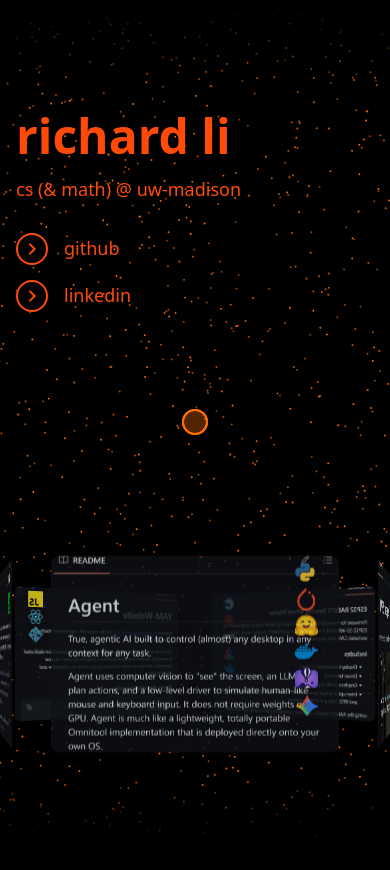
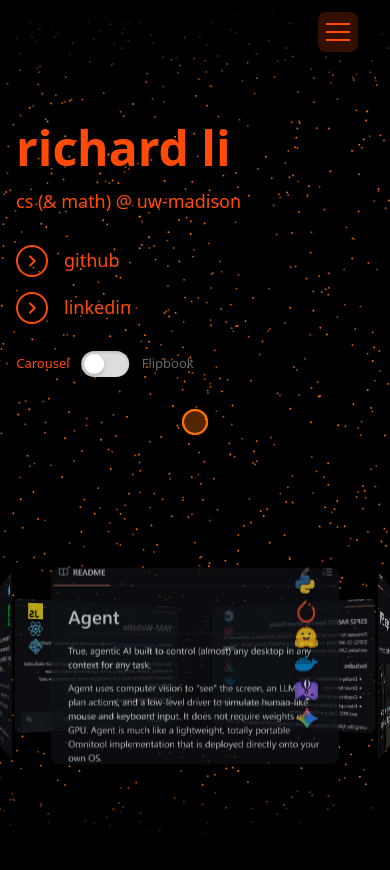
Before and after one commit to li21rich/dev-website, a React (Vite) app: page / in a window 390 px wide. Shown: the top 870 px of the page. Built offline with nearby package versions, Linux system fonts and the light colour scheme.

Commit message:
added new projects panel carousel mode - flipbook

```diff
--- a/src/components/Navbar.tsx
+++ b/src/components/Navbar.tsx
@@ -1,5 +1,6 @@
 import React, { useState } from "react";
 import { Link } from "react-router-dom";
+
 export interface NavLinkItem {
   id: string;
   title: string;
@@ -9,7 +10,7 @@ export interface NavLinkItem {
 interface NavbarProps {
   links: NavLinkItem[];
   sticky?: boolean;
-  offsetY?: number; // for scroll offsets if needed
+  offsetY?: number;
 }
 
 const Navbar: React.FC<NavbarProps> = ({
@@ -31,7 +32,6 @@ const Navbar: React.FC<NavbarProps> = ({
         sticky ? "sticky top-0 z-50" : ""
       } bg-gradient-to-b from-black/100 to-black/0`}
     >
-
       {/* Desktop Menu */}
       <ul className="hidden sm:flex items-center flex-1 justify-end gap-8">
         {links.map((nav) => (
@@ -39,7 +39,7 @@ const Navbar: React.FC<NavbarProps> = ({
             <Link
               to={nav.to}
               onClick={handleScrollToTop}
-              className={`font-poppins text-primary-reddish text-sm lg:text-lg`}
+              className={`font-poppins text-primary-reddish text-sm lg:text-lg hover:opacity-80 transition-opacity`}
             >
               {nav.title}
             </Link>
@@ -48,25 +48,42 @@ const Navbar: React.FC<NavbarProps> = ({
       </ul>
 
       {/* Mobile Menu */}
-      <div className="sm:hidden flex items-center">
+      <div className="sm:hidden flex flex-1 justify-end items-center">
+        {/* Hamburger Button */}
         <button
-          className="w-7 h-7"
           onClick={() => setToggle((prev) => !prev)}
+          className="w-10 h-10 flex flex-col justify-center items-center gap-1.5 bg-primary-reddish/20 rounded-lg backdrop-blur-sm z-50"
+          aria-label="Toggle menu"
         >
-          {toggle ? "✕" : "☰"} {/* simple hamburger / close */}
+          <span
+            className={`w-6 h-0.5 bg-primary-reddish transition-transform duration-300 ${
+              toggle ? "rotate-45 translate-y-2" : ""
+            }`}
+          />
+          <span
+            className={`w-6 h-0.5 bg-primary-reddish transition-opacity duration-300 ${
+              toggle ? "opacity-0" : ""
+            }`}
+          />
+          <span
+            className={`w-6 h-0.5 bg-primary-reddish transition-transform duration-300 ${
+              toggle ? "-rotate-45 -translate-y-2" : ""
+            }`}
+          />
         </button>
 
+        {/* Mobile Menu Dropdown */}
         <div
           className={`${
             toggle ? "flex" : "hidden"
-          } absolute top-16 right-4 p-4 bg-black-gradient rounded-xl flex-col gap-4 z-20`}
+          } absolute top-16 right-4 p-6 bg-gray-900/95 rounded-lg flex-col gap-4 min-w-[200px] backdrop-blur-sm`}
         >
           {links.map((nav) => (
             <Link
               key={nav.id}
               to={nav.to}
               onClick={handleScrollToTop}
-              className={`font-poppins text-white text-base`}
+              className={`font-poppins text-primary-reddish text-base hover:opacity-80 transition-opacity`}
             >
               {nav.title}
             </Link>
--- a/src/components/PanelCarousel.tsx
+++ b/src/components/PanelCarousel.tsx
@@ -29,6 +29,7 @@ const PanelCarousel: React.FC<PanelCarouselProps> = ({
   const [isDragging, setIsDragging] = useState(false);
   const [hoveredIndex, setHoveredIndex] = useState<number | null>(null);
   const [isMobile, setIsMobile] = useState(false);
+  const [isFlattened, setIsFlattened] = useState(false);
 
   const startX = useRef(0);
   const lastX = useRef(0);
@@ -48,7 +49,8 @@ const PanelCarousel: React.FC<PanelCarouselProps> = ({
   }, []);
 
   // Responsive sizing
-  const responsiveRadius = isMobile ? Math.min(radius * 0.6, 200) : radius;
+  const baseRadius = isMobile ? Math.min(radius * 0.6, 200) : radius;
+  const responsiveRadius = isFlattened ? baseRadius * .6 : baseRadius;
   const responsivePanelWidth = isMobile ? Math.min(panelWidth * 0.7, 220) : panelWidth;
   const responsivePanelHeight = isMobile ? Math.min(panelHeight * 0.7, 150) : panelHeight;
 
@@ -161,7 +163,77 @@ const PanelCarousel: React.FC<PanelCarouselProps> = ({
     console.log("Navigating to:", link);
   };
 
+  // --- Toggle Button Handler ---
+  const toggleFlatten = () => {
+    setIsFlattened(!isFlattened);
+  };
+
   return (
+    <div style={{ position: "relative", width: "100%" }}>
+      {/* Toggle Switch */}
+      <div
+        style={{
+          position: "absolute",
+          top: isMobile ? "-190px" : "-170px",
+          left: isMobile ? "105px" : "245px",
+          transform: "translateX(-50%)",
+          zIndex: 1000,
+          display: "flex",
+          alignItems: "center",
+          gap: "12px",
+          pointerEvents: "auto",
+        }}
+      >
+        <span
+          style={{
+            fontSize: isMobile ? "13px" : "15px",
+            fontWeight: "500",
+            color: isFlattened ? "#666" : "#FF4A08",
+            transition: "color 0.3s ease",
+          }}
+        >
+          Carousel
+        </span>
+        <button
+          onClick={toggleFlatten}
+          style={{
+            position: "relative",
+            width: isMobile ? "48px" : "56px",
+            height: isMobile ? "26px" : "30px",
+            backgroundColor: isFlattened ? "#FF4A08" : "#ddd",
+            borderRadius: "15px",
+            border: "none",
+            cursor: "pointer",
+            transition: "background-color 0.3s ease",
+            boxShadow: "inset 0 1px 3px rgba(0, 0, 0, 0.2)",
+          }}
+        >
+          <div
+            style={{
+              position: "absolute",
+              top: "3px",
+              left: isFlattened ? (isMobile ? "25px" : "29px") : "3px",
+              width: isMobile ? "20px" : "24px",
+              height: isMobile ? "20px" : "24px",
+              backgroundColor: "white",
+              borderRadius: "50%",
+              transition: "left 0.3s ease",
+              boxShadow: "0 2px 4px rgba(0, 0, 0, 0.2)",
+            }}
+          />
+        </button>
+        <span
+          style={{
+            fontSize: isMobile ? "13px" : "15px",
+            fontWeight: "500",
+            color: isFlattened ? "#FF4A08" : "#666",
+            transition: "color 0.3s ease",
+          }}
+        >
+          Flipbook
+        </span>
+      </div>
+
       <div
         ref={containerRef}
         className={className}
@@ -198,6 +270,7 @@ const PanelCarousel: React.FC<PanelCarouselProps> = ({
           {panels.map((panel, index) => {
             const angle = (360 / panels.length) * index;
             const isHovered = hoveredIndex === index;
+            const panelRotation = isFlattened ? -90 : 0;
 
             return (
               <a
@@ -216,12 +289,12 @@ const PanelCarousel: React.FC<PanelCarouselProps> = ({
                   left: "50%",
                   top: "50%",
                   transformStyle: "preserve-3d",
-                transform: `translate(-50%, -50%) rotateY(${angle}deg) translateZ(${responsiveRadius}px)`,
+                  transform: `translate(-50%, -50%) rotateY(${angle}deg) translateZ(${responsiveRadius}px) rotateY(${panelRotation}deg)`,
                   borderRadius: isMobile ? 6 : 10,
                   display: "block",
                   backfaceVisibility: "visible",
                   cursor: "pointer",
-                transition: "box-shadow 0.2s ease",
+                  transition: "transform 0.6s ease-in-out, box-shadow 0.2s ease",
                   pointerEvents: "auto",
                   backgroundColor: "rgba(255,255,255,0.01)",
                 }}
@@ -239,7 +312,7 @@ const PanelCarousel: React.FC<PanelCarouselProps> = ({
                     alignItems: "flex-start",
                     borderRadius: isMobile ? 6 : 10,
                     pointerEvents: "none",
-                  opacity: isHovered ? 1 : 0.79,
+                    opacity: isHovered ? 1 : 0.73,
                     transition: "opacity 0.2s ease",
                   }}
                 >
@@ -276,6 +349,7 @@ const PanelCarousel: React.FC<PanelCarouselProps> = ({
           })}
         </div>
       </div>
+    </div>
   );
 };
 
--- /dev/null
+++ b/src/constants/DivConstants.tsx
@@ -0,0 +1,60 @@
+// Project images
+import NWFImg from "../assets/nwfstrategies.png";
+import AgentImg from "../assets/agent.png";
+import ESP32Img from "../assets/esp32.png";
+import YAMImg from "../assets/yam.png";
+import TwitterScrapeImg from "../assets/twitterscrape.png";
+
+// Tech stack icons
+import PythonSvg from "../assets/python.svg";
+import PyTorchSvg from "../assets/pytorch.svg";
+import FlySvg from "../assets/fly.svg";
+import DockerSvg from "../assets/docker.svg";
+import GeminiSvg from "../assets/gemini.svg";
+import HuggingFaceSvg from "../assets/huggingface.svg";
+import VercelSvg from "../assets/vercel.svg";
+import TailwindSvg from "../assets/tailwind.svg";
+import TypescriptSvg from "../assets/typescript.svg";
+import ReactSvg from "../assets/react.svg";
+import ViteSvg from "../assets/vite.svg";
+import ESPIDFSvg from "../assets/espidf.svg";
+import CSvg from "../assets/c.svg";
+import FreeRTOSSvg from "../assets/freertos.svg";
+import CMakeSvg from "../assets/CMake.svg";
+import NetlifySvg from "../assets/netlify.svg";
+import JSSvg from "../assets/js.svg";
+import SeleniumSvg from "../assets/selenium.svg";
+
+export interface ProjectPanel {
+  image: string;
+  link: string;
+  stack?: string[];
+}
+
+export const PORTFOLIO_PROJECTS: ProjectPanel[] = [
+  {
+    image: AgentImg,
+    link: "/agent",
+    stack: [PythonSvg, PyTorchSvg, HuggingFaceSvg, DockerSvg, FlySvg, GeminiSvg]
+  },
+  {
+    image: NWFImg,
+    link: "https://nwfstrategies.com",
+    stack: [TypescriptSvg, ReactSvg, ViteSvg, TailwindSvg, VercelSvg]
+  },
+  {
+    image: ESP32Img,
+    link: "https://drive.google.com/drive/folders/1bsd-UsG1Ua-wUnwbUodg4tPk-yWUh7ul?usp=sharing",
+    stack: [CSvg, ESPIDFSvg, FreeRTOSSvg, CMakeSvg, DockerSvg]
+  },
+  {
+    image: YAMImg,
+    link: "https://www.youthartmovement.org",
+    stack: [JSSvg, ReactSvg, NetlifySvg]
+  },
+  {
+    image: TwitterScrapeImg,
+    link: "https://github.com/li21rich/twitterscrape",
+    stack: [PythonSvg, SeleniumSvg]
+  },
+];
--- a/src/index.css
+++ b/src/index.css
@@ -2,7 +2,7 @@
 @import "tailwindcss";
 
 @theme {
-  --breakpoint-sm: 650px;
+  --breakpoint-sm: 640px;
   --breakpoint-md: 768px;
   --breakpoint-mm: 888px;
   --breakpoint-lg: 1024px;
--- a/src/pages/Home.tsx
+++ b/src/pages/Home.tsx
@@ -4,57 +4,7 @@ import FadeIn from "../components/FadeIn";
 import PanelCarousel from "../components/PanelCarousel";
 import SlideIn from "../components/SlideIn";
 import ReactiveNodeBackground from "../components/ReactiveNodeBackground";
-import NWFImg from "../assets/nwfstrategies.png";
-import AgentImg from "../assets/agent.png";
-import ESP32Img from "../assets/esp32.png";
-import YAMImg from "../assets/yam.png";
-import TwitterScrapeImg from "../assets/twitterscrape.png";
-import PythonSvg from "../assets/python.svg";
-import PyTorchSvg from "../assets/pytorch.svg";
-import FlySvg from "../assets/fly.svg";
-import DockerSvg from "../assets/docker.svg";
-import GeminiSvg from "../assets/gemini.svg";
-import HuggingFaceSvg from "../assets/huggingface.svg";
-import VercelSvg from "../assets/vercel.svg";
-import TailwindSvg from "../assets/tailwind.svg";
-import TypescriptSvg from "../assets/typescript.svg";
-import ReactSvg from "../assets/react.svg";
-import ViteSvg from "../assets/vite.svg";
-import ESPIDFSvg from "../assets/espidf.svg";
-import CSvg from "../assets/c.svg";
-import FreeRTOSSvg from "../assets/freertos.svg";
-import CMakeSvg from "../assets/CMake.svg";
-import NetlifySvg from "../assets/netlify.svg";
-import JSSvg from "../assets/js.svg";
-import SeleniumSvg from "../assets/selenium.svg";
-
-const panels = [
-  {
-    image: AgentImg,
-    link: "/agent",
-    stack: [PythonSvg, PyTorchSvg, HuggingFaceSvg, DockerSvg, FlySvg, GeminiSvg]
-  },
-  {
-    image: NWFImg,
-    link: "https://nwfstrategies.com",
-    stack: [TypescriptSvg, ReactSvg, ViteSvg, TailwindSvg, VercelSvg]
-  },
-  {
-    image: ESP32Img,
-    link: "https://drive.google.com/drive/folders/1bsd-UsG1Ua-wUnwbUodg4tPk-yWUh7ul?usp=sharing",
-    stack: [CSvg,ESPIDFSvg, FreeRTOSSvg, CMakeSvg, DockerSvg]
-  },
-  {
-    image: YAMImg,
-    link: "https://www.youthartmovement.org",
-    stack: [JSSvg,ReactSvg, NetlifySvg]
-  },
-  {
-    image: TwitterScrapeImg,
-    link: "https://github.com/li21rich/twitterscrape",
-    stack: [PythonSvg,SeleniumSvg]
-  },
-];
+import { PORTFOLIO_PROJECTS } from "../constants/DivConstants";
 
 const Home = () => {
   return (
@@ -71,7 +21,7 @@ const Home = () => {
           </div>
         </FadeIn>
       </SlideIn>
-      <PanelCarousel panels={panels} className = "my-50 overflow-auto"/>
+      <PanelCarousel panels={PORTFOLIO_PROJECTS} className = "my-50 overflow-auto"/>
       <div className="w-full h-[470px]" />
       <Cursor />
     </>
```
Also changed, not shown: vercel.json (added). Lines whose indentation alone changed are shown as unchanged.
